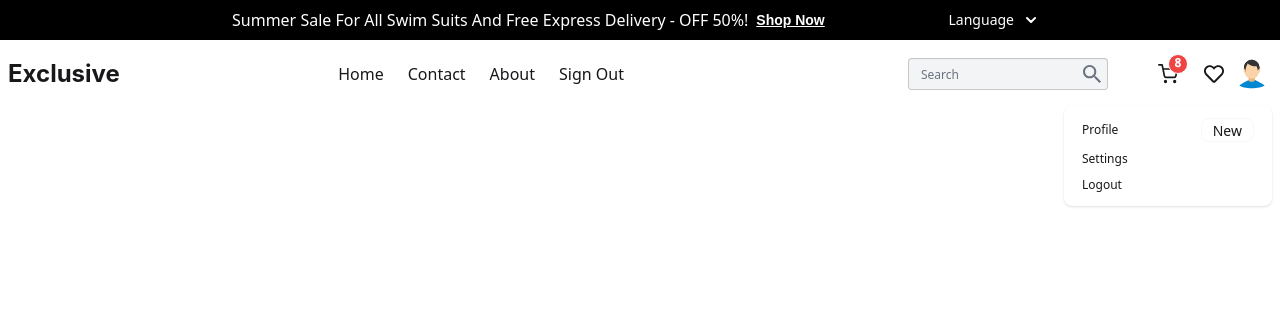
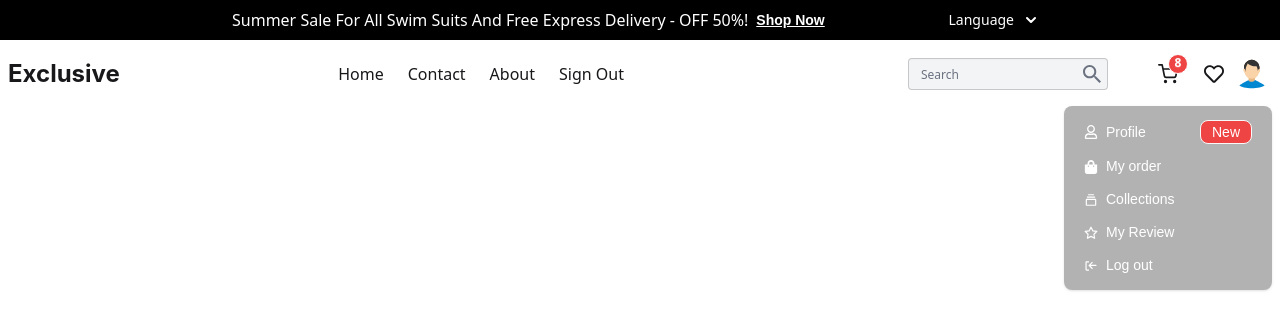
Before and after one commit to NurTheDev/Exclusive-e-commerce, a React (Vite) app: page / in a window 1280 px wide. Both pictures are taken after a click on the button 1252 px from the left and 74 px from the top of the page. Shown: the top 330 px of the page. Built offline with nearby package versions, Linux system fonts and the light colour scheme.

Commit message:
added navbar style

```diff
--- a/src/comonComponent/Navbar.jsx
+++ b/src/comonComponent/Navbar.jsx
@@ -2,8 +2,10 @@ import React from 'react';
 import Status from "./Status.jsx";
 import user from "../assets/user.svg";
 import {IoMdSearch} from "react-icons/io";
-import {FaRegHeart} from "react-icons/fa";
-import {FiShoppingCart} from "react-icons/fi";
+import {FaRegHeart, FaRegUser, FaShoppingBag} from "react-icons/fa";
+import {FiShoppingCart, FiStar} from "react-icons/fi";
+import {BiCollection} from "react-icons/bi";
+import {CgLogOut} from "react-icons/cg";
 
 const Navbar = () => {
     return (
@@ -60,7 +62,8 @@ const Navbar = () => {
                 {/* Cart + Avatar (end) */}
                 <div className="navbar-end flex-none">
                     <div className={"relative items-center mr-5 hidden lg:flex"}>
-                        <input type="text" placeholder="Search" className="input input-bordered input-sm mr-5 bg-gray-100"/>
+                        <input type="text" placeholder="Search"
+                               className="input input-bordered input-sm mr-5 bg-gray-100"/>
                         <span
                             className={"absolute right-4 px-2 cursor-pointer text-2xl z-10 text-gray-500 hover:text-gray-600"}>
                             <IoMdSearch/>
@@ -104,16 +107,28 @@ const Navbar = () => {
                         </div>
                         <ul
                             tabIndex={0}
-                            className="menu menu-sm dropdown-content bg-base-100 rounded-box z-10 mt-3 w-52 p-2 shadow"
+                            className="menu text-white font-poppins
+                             bg-black/30  dropdown-content rounded-box z-10 mt-3 w-52 p-2 shadow backdrop-blur-md"
                         >
                             <li>
-                                <a className="justify-between">
-                                    Profile
-                                    <span className="badge">New</span>
+                                <a className="justify-between w-full">
+                                    <span
+                                        className={"flex gap-x-2 items-center"}><FaRegUser/> <span>Profile</span></span>
+
+                                    <span className="badge bg-red-500 text-white">New</span>
                                 </a>
                             </li>
-                            <li><a>Settings</a></li>
-                            <li><a>Logout</a></li>
+                            <li><a
+                                className="justify-start gap-x-2 w-full items-center"><span><FaShoppingBag/></span><span>My order</span></a>
+                            </li>
+                            <li><a
+                                className="justify-start gap-x-2 w-full items-center"><span><BiCollection/></span><span>Collections</span></a>
+                            </li><li><a
+                                className="justify-start gap-x-2 w-full items-center"><span><FiStar/></span><span>My Review</span></a>
+                            </li>
+                            <li><a
+                                className="justify-start gap-x-2 w-full items-center"><span><CgLogOut  /></span><span>Log out</span></a>
+                            </li>
                         </ul>
                     </div>
                 </div>
@@ -122,4 +137,4 @@ const Navbar = () => {
     );
 };
 
-export default React.memo(Navbar) || Navbar;
+export default React.memo(Navbar);
--- a/src/index.css
+++ b/src/index.css
@@ -10,7 +10,7 @@
     --primary: #FFFFFF;
     --primary1: #363738;
     --secondary: #F5F5F5;
-    --secondary1: #FEFAF12;
+    --secondary1: #FEFAF1;
     --secondary2: #DB4444;
     --text: #FAFAFA;
     --text1: #7D8184;
@@ -20,6 +20,7 @@
     --button2: #E07575;
     --button2-hover: #A0BCE0;
     --gold: #FFAD33;
+    --transparent: rgba(0,0,0,0.04);
 /*    font section*/
     --inter: 'Inter', sans-serif;
     --poppins: 'Poppins', sans-serif;
@@ -37,6 +38,7 @@
     --color-button2: var(--button2);
     --color-button2-hover: var(--button2-hover);
     --color-gold: var(--gold);
+    --color-transparent-bg: var(--transparent);
     --font-inter: var(--inter);
     --font-poppins: var(--poppins);
 }
```
